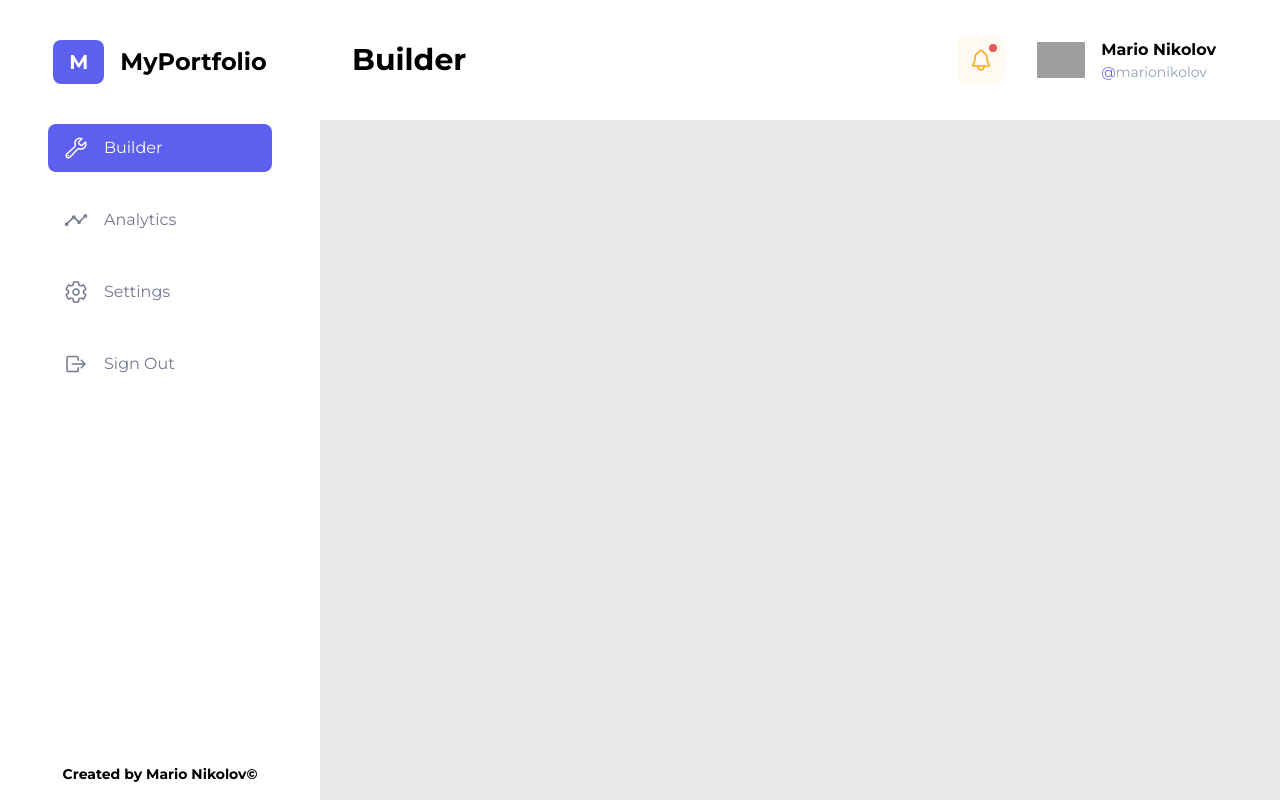
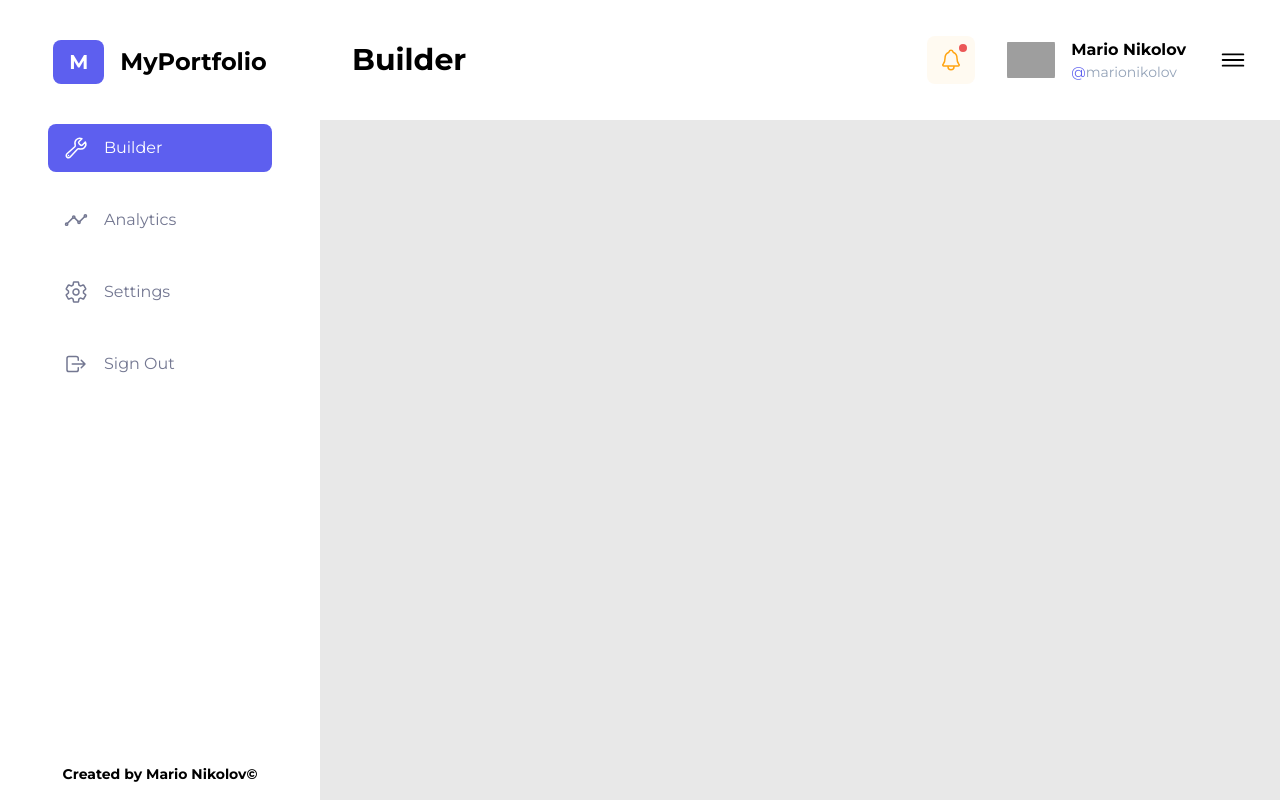
Before and after one commit to marionikolov17/Portfolio-Builder, a React (Vite) app in the folder client/: page / in a window 1280 px wide. Built offline with nearby package versions, Linux system fonts and the light colour scheme; grey boxes are pictures that could not be loaded.

Commit message:
Update TopBar.jsx

```diff
--- a/client/src/shared/components/TopBar/TopBar.jsx
+++ b/client/src/shared/components/TopBar/TopBar.jsx
@@ -39,7 +39,7 @@ export default function TopBar({ pageName }) {
                             <p className="text-sm text-slate-400"><span className="text-primaryBlue">@</span>marionikolov</p>
                         </div>
                     </div>
-                    <IoMenuOutline className="flex sm:hidden text-3xl"/>
+                    <IoMenuOutline className="flex text-3xl"/>
                 </div>
             </div>
         </>
```
